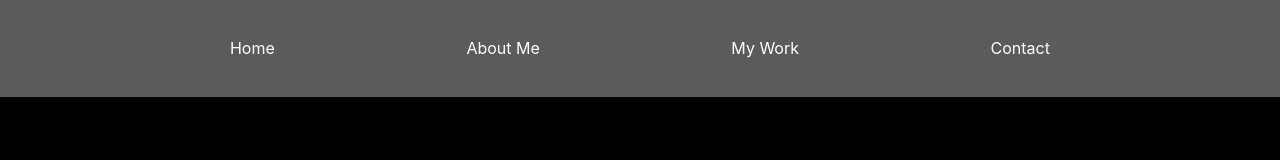
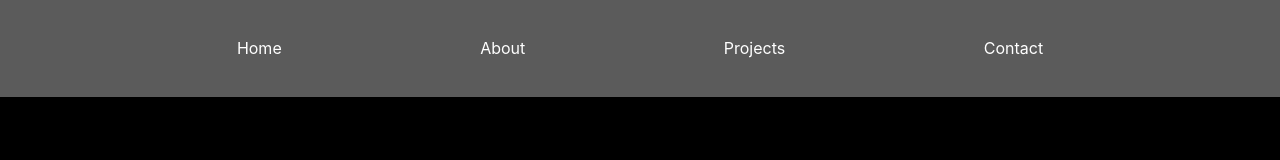
Before and after one commit to skrtz/portfolio, a React (Create React App) app: page / in a window 1280 px wide. Shown: the top 160 px of the page. Built offline with nearby package versions, Linux system fonts and the light colour scheme.

Commit message:
refactor code

```diff
--- a/src/components/nav.js
+++ b/src/components/nav.js
@@ -1,35 +1,13 @@
-
 function Nav({ currentPage, handlePageChange }) {
-        return(
-            <nav className="nav">
-                <a
-                href="#home"
-                onClick={() => handlePageChange('Home')}
-                >
-                    Home
-                </a>
-
-                <a
-                href="#about"
-                onClick={() => handlePageChange('About')}
-                >
-                    About Me
-                </a>
-
-                <a
-                href="#projects"
-                onClick={() => handlePageChange('Projects')}
-                >
-                    My Work
-                </a>
-                <a
-                href="#contact"
-                onClick={() => handlePageChange('Contact')}
-                >
-                    Contact
-                </a>
-            </nav>
+    const pages = ['Home', 'About', 'Projects', 'Contact'];
+    const navLinks = pages.map(page => {
+        return (
+            <a href={'/#' + page.toLocaleLowerCase()} onClick={() => handlePageChange(page)} >
+                {page}
+            </a>
         )
-    }
+    });
+    return <nav className="nav" >{navLinks}</nav>;
+}
 
 export default Nav;
```
